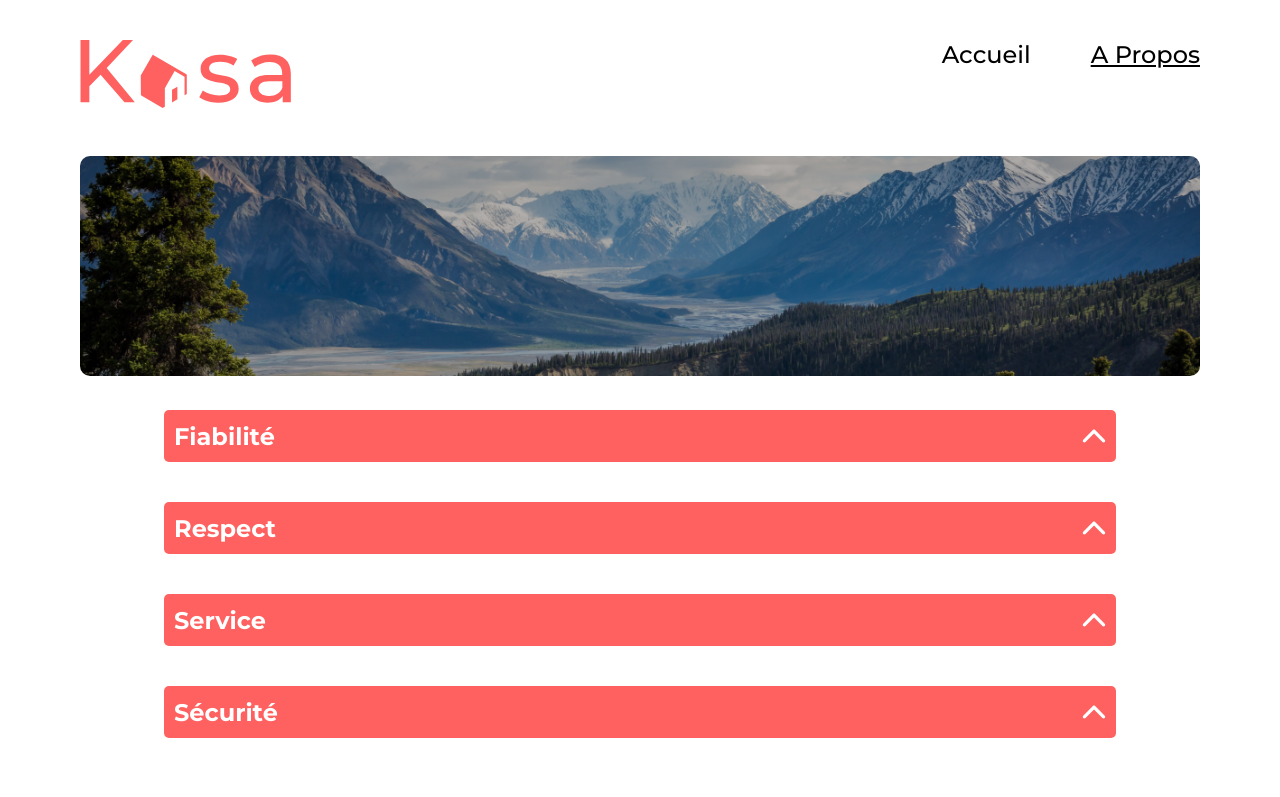
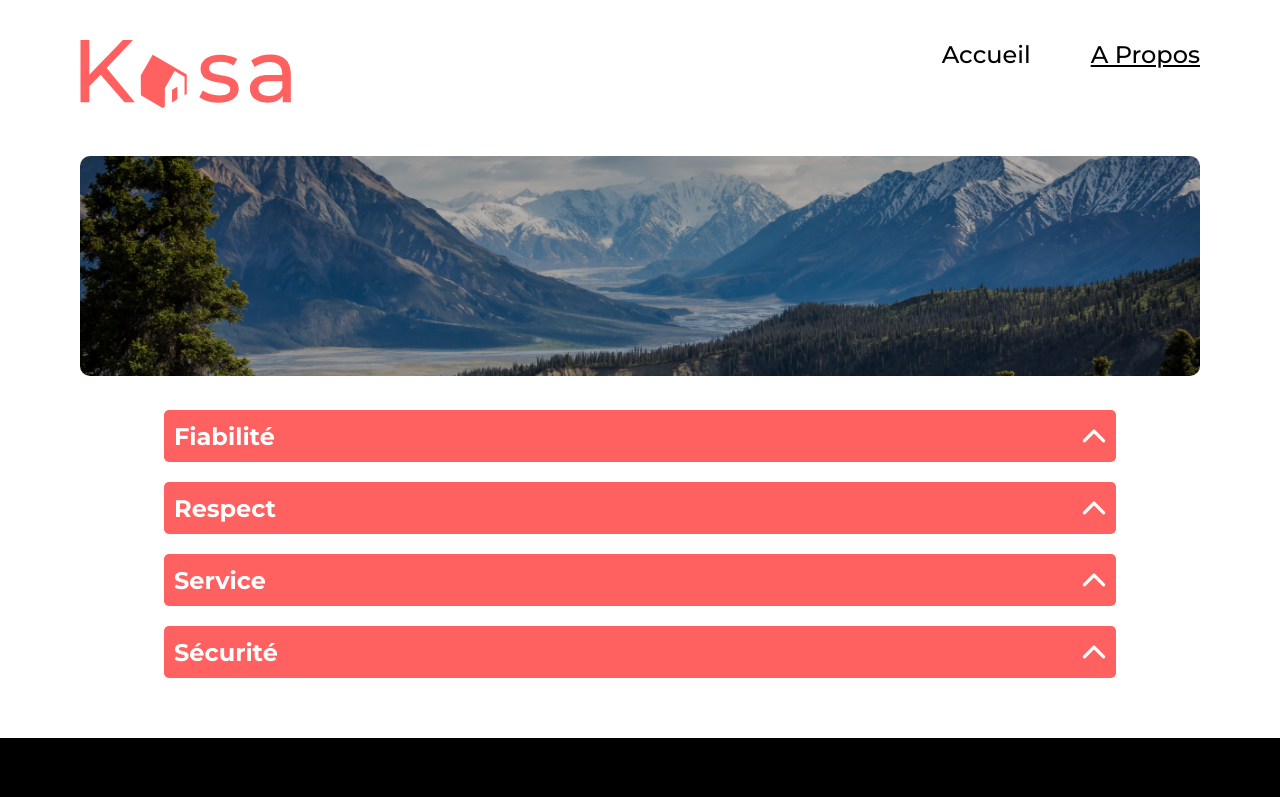
Before and after one commit to Linch022/Projet7-OC, a React (Vite) app in the folder my-react-app/: page /a-propos in a window 1280 px wide. Shown: the top 797 px of the page. Built offline with nearby package versions, Linux system fonts and the light colour scheme.

Commit message:
Correction des margins sur le bloc main

```diff
--- a/my-react-app/src/pages/About.jsx
+++ b/my-react-app/src/pages/About.jsx
@@ -29,11 +29,11 @@ function About() {
     <div className='about-page'>
       <h2 className='sr-only'>à propos</h2>
       <Banner bannerImg={bannerImg} />
-      <ul className='about-page__collapse-container'>
+      <div className='about-page__collapse-container'>
         {collapsesData.map((item, index) => (
           <Collapse collapseData={item} key={index} />
         ))}
-      </ul>
+      </div>
     </div>
   );
 }
--- a/my-react-app/src/styles/components/_banner.scss
+++ b/my-react-app/src/styles/components/_banner.scss
@@ -3,7 +3,6 @@
 .banner {
   position: relative;
   width: 100%;
-  margin: auto;
   &__img {
     height: 110px;
     width: 100%;
--- a/my-react-app/src/styles/components/_collapse.scss
+++ b/my-react-app/src/styles/components/_collapse.scss
@@ -64,6 +64,7 @@
   line-height: 18px;
   padding: 10px;
   height: 100%;
+  border-radius: 5px;
   @include mixins.device(tablet) {
     font-size: 16px;
     line-height: 24px;
--- a/my-react-app/src/styles/layout/_body.scss
+++ b/my-react-app/src/styles/layout/_body.scss
@@ -3,7 +3,7 @@
 
 main {
   flex: 1;
-  margin: 0 20px;
+  margin: 0 20px 20px 20px;
   @include mixins.device(laptop) {
     margin: 0 80px 40px 80px;
   }
--- a/my-react-app/src/styles/pages/_about-page.scss
+++ b/my-react-app/src/styles/pages/_about-page.scss
@@ -11,7 +11,6 @@
   &__collapse-container {
     display: flex;
     flex-direction: column;
-    gap: 20px;
     @include mixins.device(tablet) {
       width: 85%;
       margin: auto;
```
